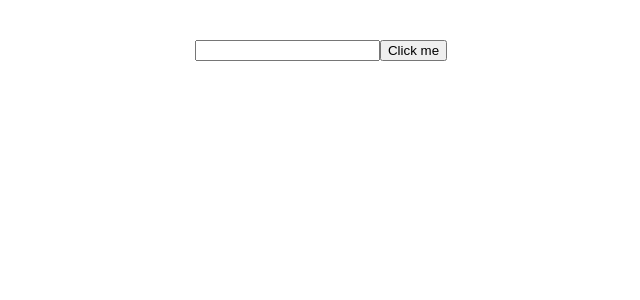
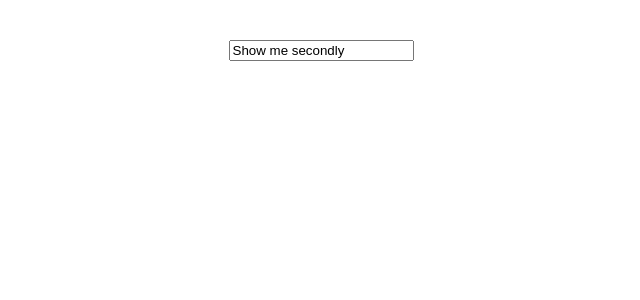
Before and after one commit to cornets28/react-state-deeepen, a React (Create React App) app: page / in a window 1280 px wide. Shown: the top 300 px of the page, without its empty margins (319-959 px from the left). Built offline with nearby package versions, Linux system fonts and the light colour scheme.

Commit message:
Review useLayoutEffect

```diff
--- a/src/App.js
+++ b/src/App.js
@@ -4,6 +4,7 @@ import UseStateHook from './UseStateHook';
 import UseReducerHook from './UseReducerHook';
 import UseEffectHook from './UseEffectHook';
 import UseRefHook from './UseRefHook';
+import UseLayyoutEffectHook from './UseLayyoutEffectHook';
 
 function App() {
   return (
@@ -11,7 +12,8 @@ function App() {
       {/* <UseStateHook />  */}
       {/* <UseReducerHook /> */}
       {/* <UseEffectHook /> */}
-      <UseRefHook />
+      {/* <UseRefHook /> */}
+      <UseLayyoutEffectHook />
     </div>
   );
 }
--- /dev/null
+++ b/src/UseLayyoutEffectHook.js
@@ -0,0 +1,21 @@
+import React, { useRef, useLayoutEffect, useEffect } from "react";
+
+const UseLayoutEffectHook = () => {
+    const inputRef = useRef()
+
+    useEffect(() => {
+        inputRef.current.value = "Show me secondly"
+    })
+
+    useLayoutEffect(() => {
+        inputRef.current.value = "Show me firstly"
+    })
+
+    return (
+        <div style={{ display: "flex", justifyContent: 'center', marginTop: 40 }}>
+            <input ref={inputRef} value="Samuel" />
+        </div >
+    )
+}
+
+export default UseLayoutEffectHook
--- a/src/UseRefHook.js
+++ b/src/UseRefHook.js
@@ -1,7 +1,4 @@
 import React, { useRef } from "react";
-
-
-
 
 const UseRefHook = () => {
     // const [state, dispatch] = useReducer(reducerFunc, { counterBy4: 0, showText: true })
```
